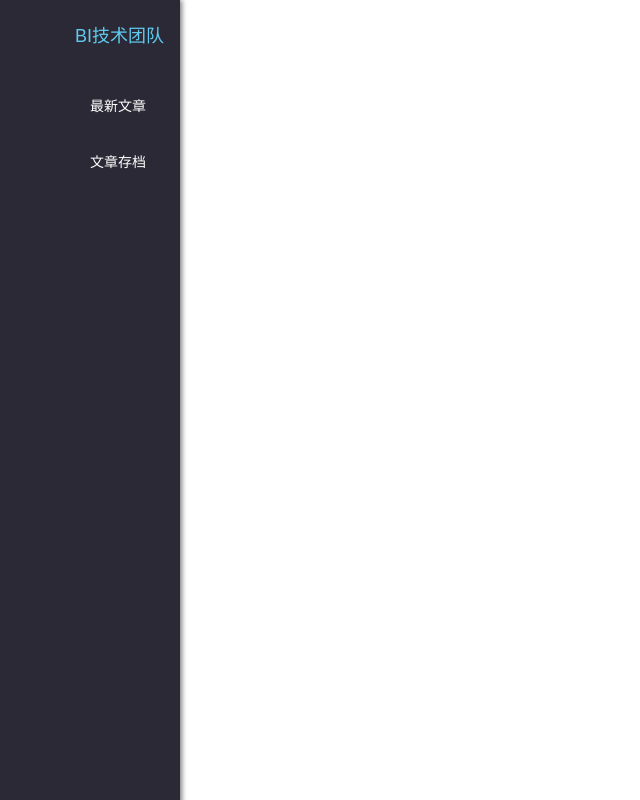
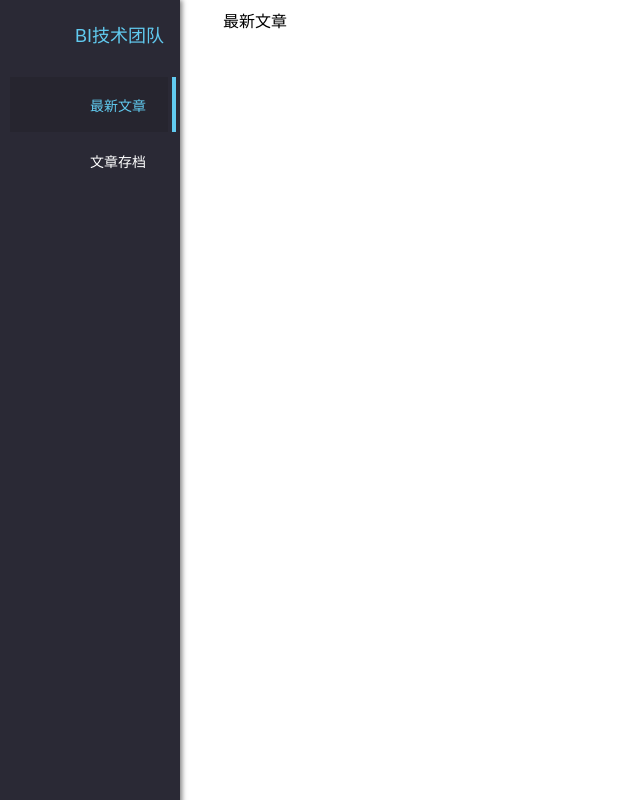
Before and after one commit to cauliflower-beep/huaye, a Vue app: page / in a window 1280 px wide. Before the commit this address had no page. Shown: the whole page, without its empty margins (0-640 px from the left). Built offline with nearby package versions, Linux system fonts and the light colour scheme.

Commit message:
调整路由跳转逻辑

```diff
--- a/src/App.vue
+++ b/src/App.vue
@@ -1,14 +1,32 @@
 <template>
-  <!--  左侧导航栏-->
-  <sideBar/>
+  <div class="app">
+    <!--  左侧导航栏-->
+    <div class="side-bar">
+      <sideBar/>
+    </div>
+
+    <!--  右侧展示区-->
+    <div class="main-container">
+      <router-view></router-view>
+    </div>
+  </div>
 </template>
-
 
 <script lang="ts" setup>
 import sideBar from "@/components/sideBar.vue";
+import {RouterView} from "vue-router";
 
 </script>
 
 <style scoped>
+  .app{
+    display: flex;
+    height: 100%;
+  }
 
+  .side-bar{
+    width: 17%;
+    height: 100%;
+    border: aqua;
+  }
 </style>
--- a/src/components/sideBar.vue
+++ b/src/components/sideBar.vue
@@ -9,14 +9,10 @@
     <nav class="menu">
       <ul class="list">
         <!-- 循环展示导航列表-->
-        <!--:class="{ 'selected': selectedIdx === idx }"
-        是vue中一种动态绑定类的方式，可以根据条件来添加或者移除css类
-        -->
         <li v-for="(item, idx) in items" :key="idx">
           <router-link
             :to="item.href"
-            @click="selectItem(idx)"
-            :class="{ 'selected': selectedIdx === idx }"
+            active-class="selected"
           >
             {{ item.text }}
           </router-link>
@@ -31,29 +27,23 @@
 </template>
 
 <script setup lang="ts">
-  import {ref} from "vue";
   // import auth from '@/components/authMod.vue'
 
   // 响应式数据
-  const selectedIdx = ref(-1);
   const items = [
-    {href: '/latest', text: '最新文章'},
+    {href: '/', text: '最新文章'},
     {href: '/archive', text: '文章存档'},
   ];
-
-  const selectItem = (idx) => {
-    selectedIdx.value = idx
-  }
 
 </script>
 
 <style scoped>
   .sideBar {
     width: 160px; /* Fixed width */
+    height: 100%; /* Full height */
     position: fixed; /* Fixed position */
     top: 0; /* Align to top */
     left: 0; /* Align to left */
-    height: 100%; /* Full height */
     background-color: #2A2935; /* Background color */
     color: white; /* Text color */
     padding: 10px; /* Add some padding */
--- a/src/router/index.ts
+++ b/src/router/index.ts
@@ -19,6 +19,7 @@ const routes = [
 ];
 
 const router = createRouter({
+  // vue3规定，路由器的工作模式是必要的
   history: createWebHistory(),
   routes,
 });
@@ -28,4 +29,5 @@ const router = createRouter({
 //   next();
 // });
 
+// 默认导出router，起码模块引用的时候可以取别名，而不必使用模块名router
 export default router;
```
